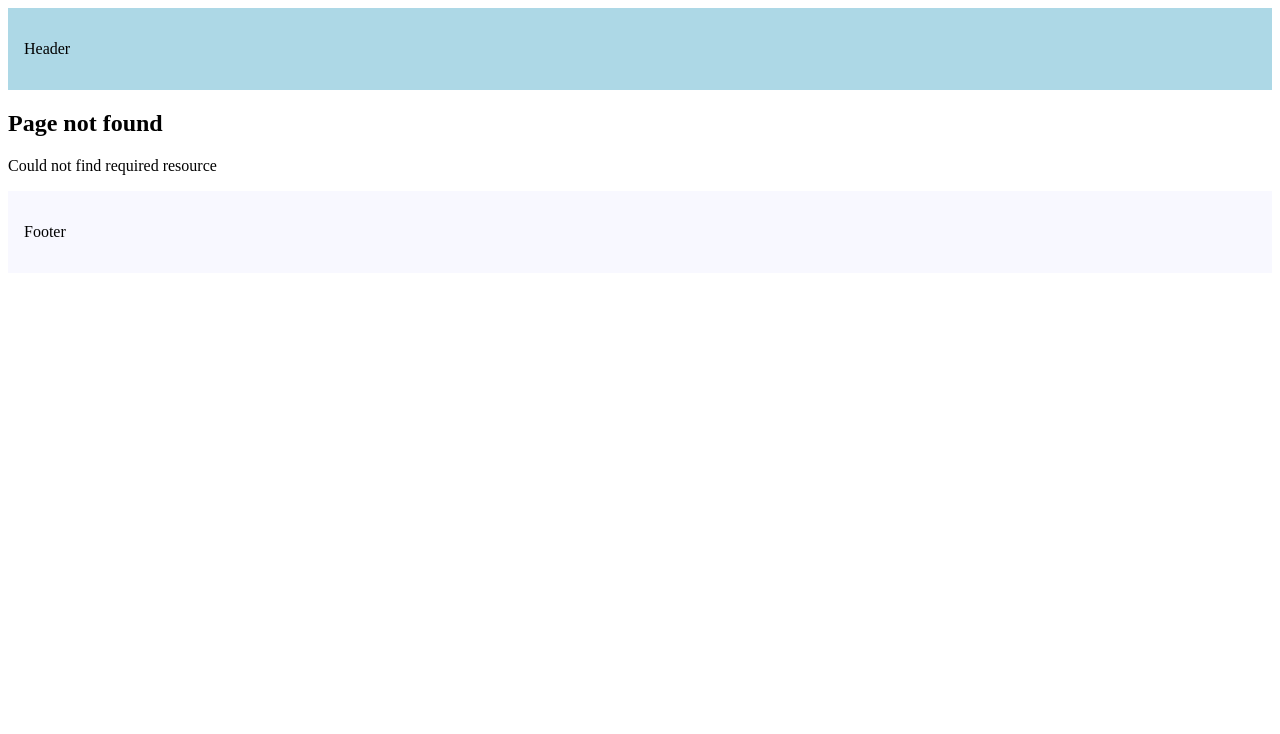
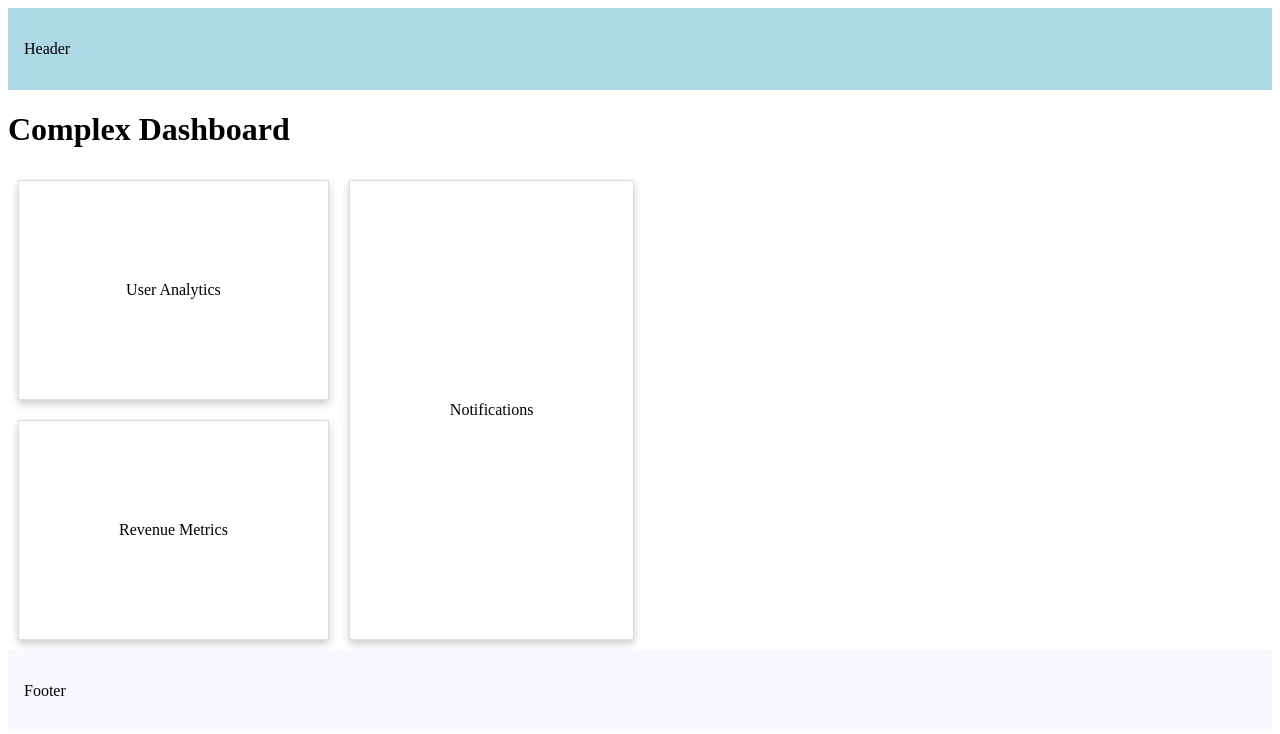
Before and after one commit to Meetkamal256/Nextjs-typescript, a Next.js app in the folder nextjs-tut/: page /complex-dashboard in a window 1280 px wide. Before the commit this address had no page. Shown: the top 734 px of the page. Built offline with nearby package versions, Linux system fonts and the light colour scheme.

Commit message:
setting up parallel  routes

```diff
--- /dev/null
+++ b/nextjs-tut/src/app/complex-dashboard/@notifications/page.tsx
@@ -0,0 +1,5 @@
+import Card from "@/components/card";
+
+export default function Notifications() {
+  return <Card>Notifications</Card>;
+}
--- /dev/null
+++ b/nextjs-tut/src/app/complex-dashboard/@revenue/page.tsx
@@ -0,0 +1,5 @@
+import Card from "@/components/card";
+
+export default function RevenueMetrics() {
+  return <Card>Revenue Metrics</Card>;
+}
--- /dev/null
+++ b/nextjs-tut/src/app/complex-dashboard/@users/page.tsx
@@ -0,0 +1,5 @@
+import Card from "@/components/card";
+
+export default function UsersAnalytics() {
+  return <Card>User Analytics</Card>;
+}
--- /dev/null
+++ b/nextjs-tut/src/app/complex-dashboard/layout.tsx
@@ -0,0 +1,26 @@
+export default function DashboardLayout({
+  children,
+  users,
+  revenue,
+  notifications,
+}: {
+  children: React.ReactNode;
+  users: React.ReactNode;
+  revenue: React.ReactNode;
+  notifications: React.ReactNode;
+}) {
+  return (
+    <>
+      <div>
+        <div>{children}</div>
+        <div style={{ display: "flex" }}>
+          <div style={{ display: "flex", flexDirection: "column" }}>
+            <div>{users}</div>
+            <div>{revenue}</div>
+          </div>
+          <div style={{ display: "flex", flex: 1 }}>{notifications}</div>
+        </div>
+      </div>
+    </>
+  );
+}
--- /dev/null
+++ b/nextjs-tut/src/app/complex-dashboard/page.tsx
@@ -0,0 +1,3 @@
+export default function ComplexDashboardPage() {
+  return <h1>Complex Dashboard</h1>;
+}
--- /dev/null
+++ b/nextjs-tut/src/components/card.tsx
@@ -0,0 +1,17 @@
+import React from "react";
+
+const Card = ({ children }: { children: React.ReactNode }) => {
+  const cardStyle = {
+    padding: "100px",
+    margin: "10px",
+    boxShadow: "0 4px 8px 0 rgba(0,0,0,0.2)",
+    border: "1px solid #ddd",
+    display: "flex",
+    justifyContent: "center",
+    alignItems: "center",
+  };
+
+  return <div style={cardStyle}>{children}</div>;
+};
+
+export default Card;
```
